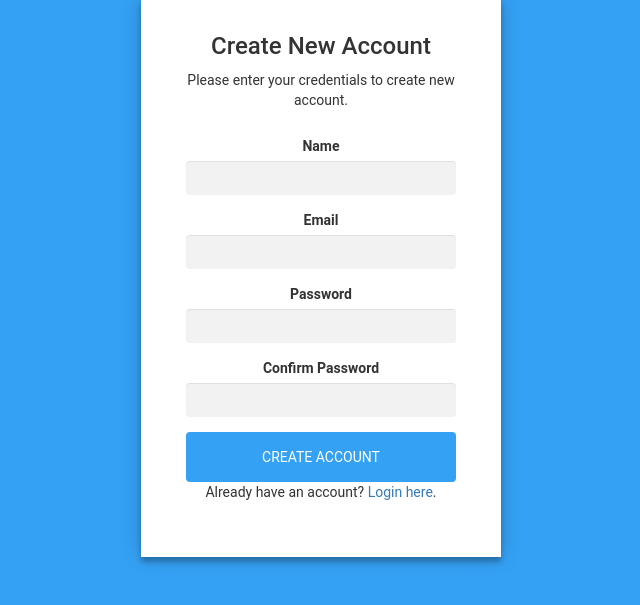
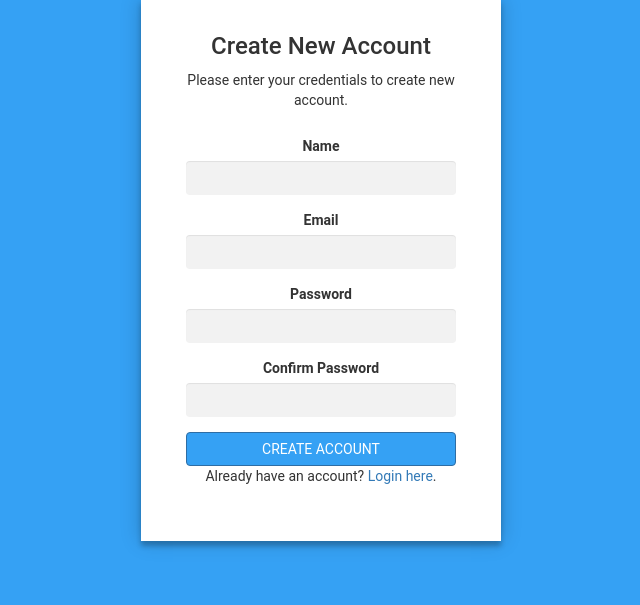
Before and after one commit to maha-alharbi1000/HiPro, a PHP site: page /db/register.php in a window 1280 px wide. Shown: the part 103-708 px from the top of the page, without its empty margins (319-959 px from the left). Run offline with PHP 8.4, Linux system fonts and the light colour scheme.

Commit message:
stableVersion2

```diff
--- a/lesson.php
+++ b/lesson.php
@@ -22,9 +22,6 @@
             $id= $row['lesson_id'];
             $title = $row['lesson_title'];
             $desc = $row['lesson_desc'];
-           // $image = "img\balnk-image.png";// the foweard slash caz error when concating
-            //$image ="img\\lesson-cover\\". $name . ".png";
-            //$image = "images\lesson-cover\balnk-image.png"
             $image ="images\\lesson-cover\\". $id . ".png";
 ?>
             <div class="col-md-4">
--- a/style.css
+++ b/style.css
@@ -13,6 +13,20 @@
 
 .blue-background {
   background-color:#35a1f4;
+}
+
+button {
+  text-transform: uppercase;
+  outline: 0;
+  background-color: #35a1f4;
+  width: 100%;
+  border: 0;
+  padding: 20px;
+  color: #ffffff;
+  font-size: 14px;
+  -webkit-transition: all 0.3 ease;
+  transition: all 0.3 ease;
+  cursor: pointer;
 }
 
 /**Alter bootsrap Styling**/
@@ -149,19 +163,8 @@
   box-sizing: border-box;
   font-size: 14px;
 }
-.form button {
-  text-transform: uppercase;
-  outline: 0;
-  background-color: #35a1f4;
-  width: 100%;
-  border: 0;
-  padding: 15px;
-  color: #ffffff;
-  font-size: 14px;
-  -webkit-transition: all 0.3 ease;
-  transition: all 0.3 ease;
-  cursor: pointer;
-}
+
+
 .form .message {
   margin: 15px 0 0;
   color: #b3b3b3;
```
Also changed, not shown: images/balnk-image.png (renamed from images/lesson-cover/balnk-image.png).
